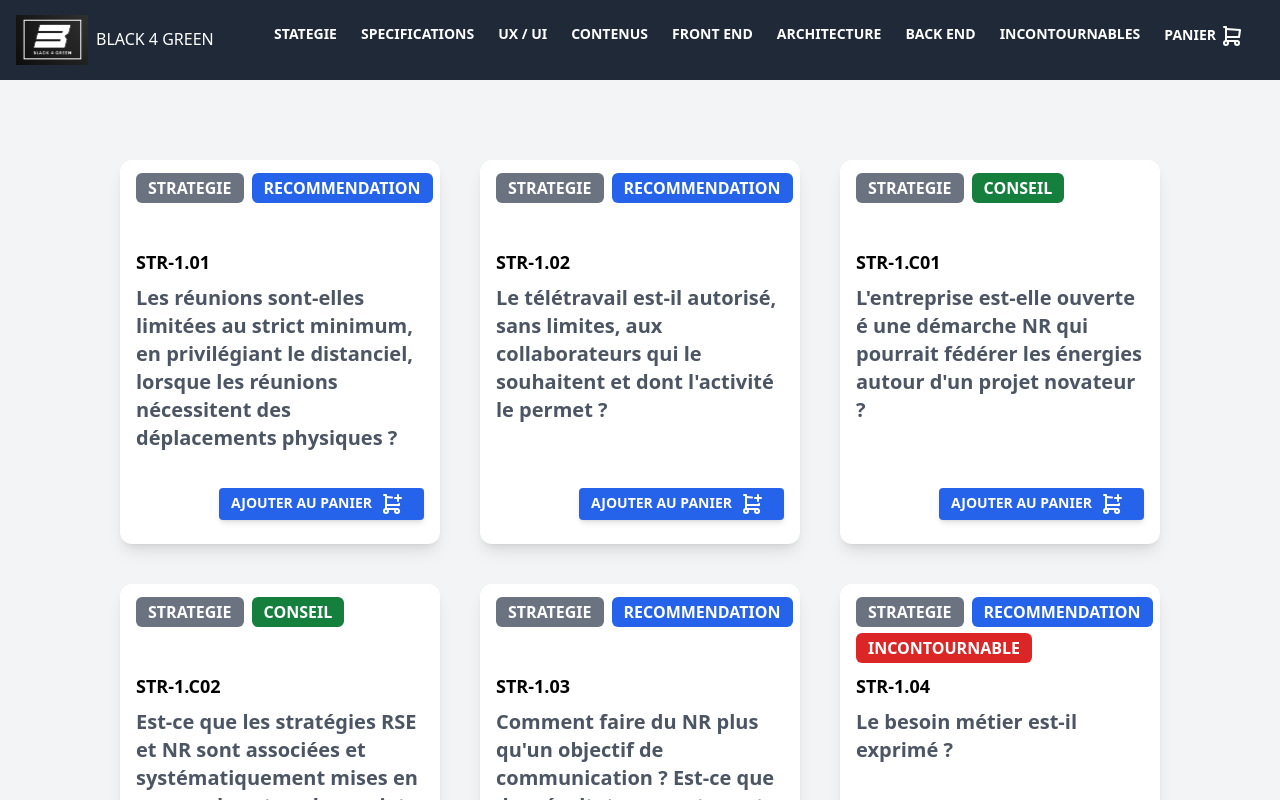
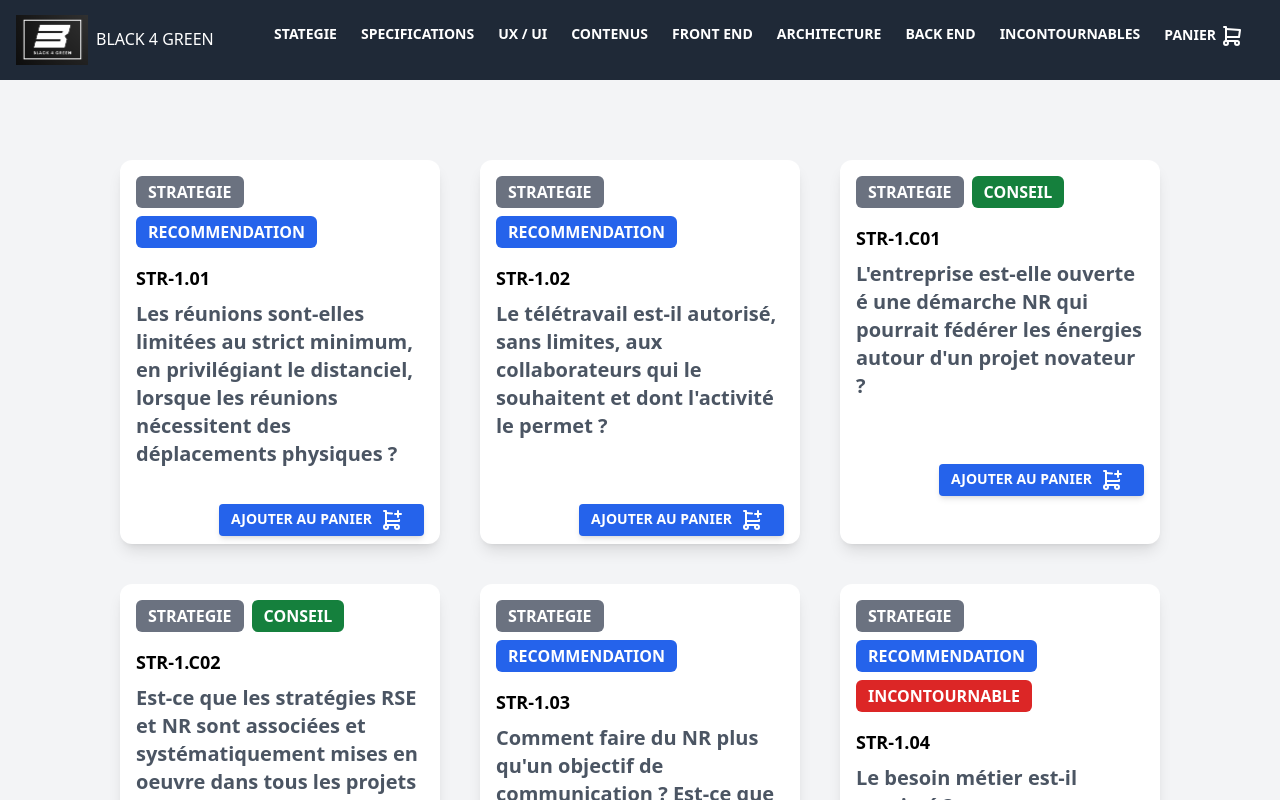
Before and after one commit to GillesCedric/Black4Green, a Next.js app: page / in a window 1280 px wide. Shown: the top 800 px of the page. Built offline with nearby package versions, Linux system fonts and the light colour scheme.

Commit message:
Finalisation de la mise en forme

```diff
--- a/src/components/GoodPractice.tsx
+++ b/src/components/GoodPractice.tsx
@@ -25,18 +25,18 @@ export default class GoodPractice extends React.Component<PropsGoodPractices> {
           <div key={index} className="w-80 h-96 p-2 bg-white rounded-xl transform transition-all hover:-translate-y-2 duration-300 shadow-lg hover:shadow-2xl pb-5">
             <Link href={`${practice.Id}`}>
               <div className='cursor-pointer'>
-                <div className="m-2 h-14 items-center">
+                <div className="m-2 h-auto flex-wrap flex gap-2">
                   {this.props.family && <span className="text-white bg-gray-500 px-3 py-1 rounded-md">{practice.Family}</span>}
-                  <span className={`text-white ${practice.Type == 'CONSEIL' ? 'bg-green-700' : 'bg-blue-600'} px-3 py-1 rounded-md ${this.props.family ? 'ml-2' : ''} mr-5 ${(practice.Family == 'HEBERGEMENT' || practice.Family == 'SPECIFICATIONS') && practice.Type == 'RECO' ? 'text-sm' : ''}`}>{practice.Type == 'RECO' ? 'RECOMMENDATION' : practice.Type}</span>
-                  {this.props.incontournable && practice.Incontournable == 'INCONTOURNABLE' && <p className='mt-3'><span className="text-white bg-red-600 px-3 py-1 rounded-md">{practice.Incontournable}</span></p>}
+                  <span className={`text-white ${practice.Type == 'CONSEIL' ? 'bg-green-700' : 'bg-blue-600'} px-3 py-1 rounded-md`}>{practice.Type == 'RECO' ? 'RECOMMENDATION' : practice.Type}</span>
+                  {this.props.incontournable && practice.Incontournable == 'INCONTOURNABLE' && <span className="text-white bg-red-600 px-3 py-1 rounded-md">{practice.Incontournable}</span>}
                 </div>
-                <div className="p-2 h-60">
+                <div className={`p-2 ${practice.Incontournable == '' ? 'h-60' : 'h-48'}`}>
                   <h2 className="font-bold text-lg mb-2 ">{practice.Id}</h2>
                   <p className="text-xl text-gray-600">{practice.Criteria}</p>
                 </div>
               </div>
             </Link>
-            <div className="m-2 float-right">
+            <div className="m-2 float-right relative">
               <button name={`addToCart-${index}`} type='button' role='button' className="inline-block px-3 py-1 bg-blue-600 text-white font-semibold text-sm leading-tight uppercase rounded shadow-md hover:bg-blue-700 hover:shadow-lg focus:bg-blue-700 focus:shadow-lg focus:outline-none focus:ring-0 active:bg-blue-800 active:shadow-lg transition duration-150 ease-in-out" onClick={event => this.addToCart(practice.Id)}>
                 Ajouter au Panier
                 <svg xmlns="http://www.w3.org/2000/svg" className="inline-block mx-2" width={24} height={24} viewBox="0 0 24 24" strokeWidth={2} stroke="currentColor" fill="none" strokeLinecap="round" strokeLinejoin="round">
--- a/src/components/incontournables/GoodPractices.tsx
+++ b/src/components/incontournables/GoodPractices.tsx
@@ -27,7 +27,7 @@ export default class GoodPractices extends React.Component<PropsGoodPractices, S
 
   componentDidUpdate = () => {
     const endOffset = this.state.itemOffset + this.props.itemsPerPage,
-      currentItems = GoodPracticesModel.getGoodPracticesWithFilter(Filters.incontournable, 'INCONTOURNABLE',this.state.itemOffset, endOffset),
+      currentItems = GoodPracticesModel.getGoodPracticesWithFilter(Filters.incontournable, 'INCONTOURNABLE', this.state.itemOffset, endOffset),
       pageCount = Math.ceil(this.props.totalItems / this.props.itemsPerPage)
     if (JSON.stringify(this.state.currentItems) != JSON.stringify(currentItems)) this.setState({ currentItems: currentItems })
     if (this.state.pageCount != pageCount) this.setState({ pageCount: pageCount })
@@ -59,6 +59,7 @@ export default class GoodPractices extends React.Component<PropsGoodPractices, S
         previousClassName='px-5 py-2 mx-8 mb-12 sm:mt-5 sm:py-1 sm:px-4 sm:mx-px text-lg font-medium text-gray-900 bg-white rounded-md border border-gray-200 hover:bg-gray-100 hover:text-blue-700 focus:z-10 focus:ring-2 focus:ring-blue-700 focus:text-blue-700'
         nextClassName='px-5 py-2 mx-8 mb-12 sm:mt-5 sm:py-1 sm:px-4 sm:mx-px sm:mr-28 text-lg font-medium text-gray-900 bg-white rounded-md border border-gray-200 hover:bg-gray-100 hover:text-blue-700 focus:z-10 focus:ring-2 focus:ring-blue-700 focus:text-blue-700'
         breakClassName='py-1 px-4 mx-px mb-12 sm:mt-5 text-lg font-medium text-gray-900 bg-white rounded-md border border-gray-200 hover:bg-gray-100 hover:text-blue-700 focus:z-10 focus:ring-2 focus:ring-blue-700 focus:text-blue-700 hidden sm:block'
+        activeClassName='bg-blue-700 text-gray-100'
       />
     </div>
 
--- a/src/components/index/GoodPractices.tsx
+++ b/src/components/index/GoodPractices.tsx
@@ -59,6 +59,7 @@ export default class GoodPractices extends React.Component<PropsGoodPractices, S
         previousClassName='px-5 py-2 mx-8 mb-12 sm:mt-5 sm:py-1 sm:px-4 sm:mx-px text-lg font-medium text-gray-900 bg-white rounded-md border border-gray-200 hover:bg-gray-100 hover:text-blue-700 focus:z-10 focus:ring-2 focus:ring-blue-700 focus:text-blue-700'
         nextClassName='px-5 py-2 mx-8 mb-12 sm:mt-5 sm:py-1 sm:px-4 sm:mx-px sm:mr-28 text-lg font-medium text-gray-900 bg-white rounded-md border border-gray-200 hover:bg-gray-100 hover:text-blue-700 focus:z-10 focus:ring-2 focus:ring-blue-700 focus:text-blue-700'
         breakClassName='py-1 px-4 mx-px mb-12 sm:mt-5 text-lg font-medium text-gray-900 bg-white rounded-md border border-gray-200 hover:bg-gray-100 hover:text-blue-700 focus:z-10 focus:ring-2 focus:ring-blue-700 focus:text-blue-700 hidden sm:block'
+        activeClassName='bg-blue-700 text-gray-100'
       />
     </div>
 
```
